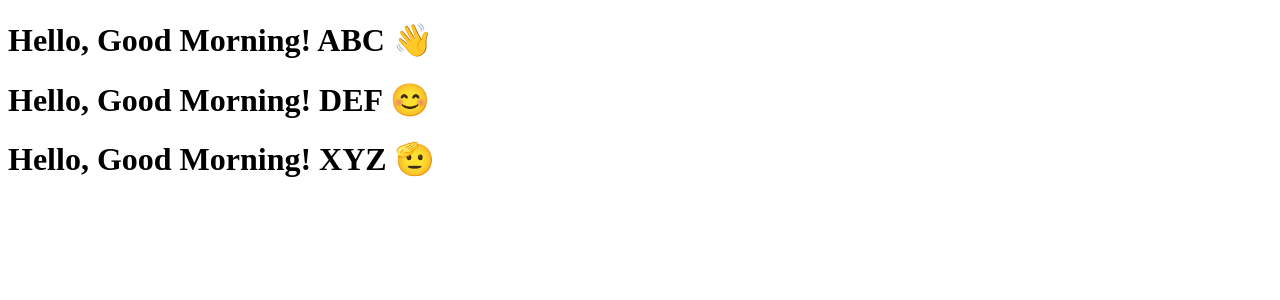
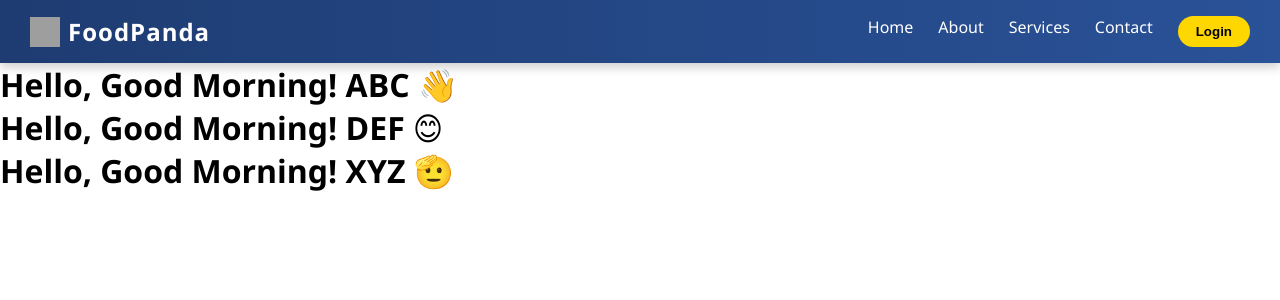
Before and after one commit to Mahesh9359/first-app, a React (Vite) app: page / in a window 1280 px wide. Shown: the top 300 px of the page. Built offline with nearby package versions, Linux system fonts and the light colour scheme; grey boxes are pictures that could not be loaded.

Commit message:
Navbar created

```diff
--- /dev/null
+++ b/src/Navbar.css
@@ -0,0 +1,93 @@
+/* Reset default margin/padding */
+* {
+  margin: 0;
+  padding: 0;
+  box-sizing: border-box;
+}
+
+body {
+  font-family: 'Segoe UI', Tahoma, Geneva, Verdana, sans-serif;
+}
+
+.logo-img {
+  width: 30px;
+  height: 30px;
+  margin-right: 8px;
+  vertical-align: middle;
+}
+.navbar-logo {
+  display: flex;
+  align-items: center;
+  font-size: 1.5rem;
+  font-weight: bold;
+  color: white;
+}
+
+
+.navbar {
+  display: flex;
+  justify-content: space-between;
+  align-items: center;
+  background: linear-gradient(to right, #1e3c72, #2a5298);
+  padding: 15px 30px;
+  color: white;
+  box-shadow: 0 4px 10px rgba(0, 0, 0, 0.2);
+  position: sticky;
+  top: 0;
+  z-index: 1000;
+}
+
+.navbar-logo {
+  font-size: 1.5rem;
+  font-weight: bold;
+  letter-spacing: 1px;
+}
+
+.navbar-links {
+  display: flex;
+  list-style: none;
+  gap: 25px;
+}
+
+.navbar-links li a {
+  text-decoration: none;
+  color: white;
+  font-size: 1rem;
+  transition: color 0.3s ease;
+}
+
+.navbar-links li a:hover {
+  color: #ffd700;
+}
+
+.navbar-login {
+  padding: 8px 18px;
+  background-color: #ffd700;
+  border: none;
+  border-radius: 20px;
+  font-weight: bold;
+  cursor: pointer;
+  transition: background-color 0.3s ease;
+}
+
+.navbar-login:hover {
+  background-color: #e0c200;
+}
+
+@media (max-width: 768px) {
+  .navbar {
+    flex-direction: column;
+    align-items: flex-start;
+  }
+
+  .navbar-links {
+    flex-direction: column;
+    gap: 10px;
+    width: 100%;
+    margin-top: 10px;
+  }
+
+  .navbar-login {
+    align-self: flex-end;
+  }
+}
--- /dev/null
+++ b/src/Navbar.jsx
@@ -0,0 +1,19 @@
+import React from 'react';
+import './Navbar.css';
+
+export default function Navbar() {
+  return (
+    <nav className="navbar">
+      <div className="navbar-logo"><img src="https://cdn-icons-png.flaticon.com/512/3075/3075977.png" alt="logo" className="logo-img" />
+FoodPanda</div>
+      <ul className="navbar-links">
+        <li><a href="#">Home</a></li>
+        <li><a href="#">About</a></li>
+        <li><a href="#">Services</a></li>
+        <li><a href="#">Contact</a></li>
+        <button className="navbar-login">Login</button>
+      </ul>
+
+    </nav>
+  );
+}
--- a/src/main.jsx
+++ b/src/main.jsx
@@ -1,5 +1,5 @@
 import { createRoot } from 'react-dom/client';
-
+import Navbar from './Navbar';
 const root =createRoot(document.getElementById("root"));
 
 function Greeting(props){
@@ -12,6 +12,7 @@ function Greeting(props){
 
 root.render(
   <>
+  <Navbar/>
   <Greeting name="ABC" emoji="👋"/>
   <Greeting name="DEF" emoji="😊"/>
   <Greeting name="XYZ" emoji="🫡"/>
```
